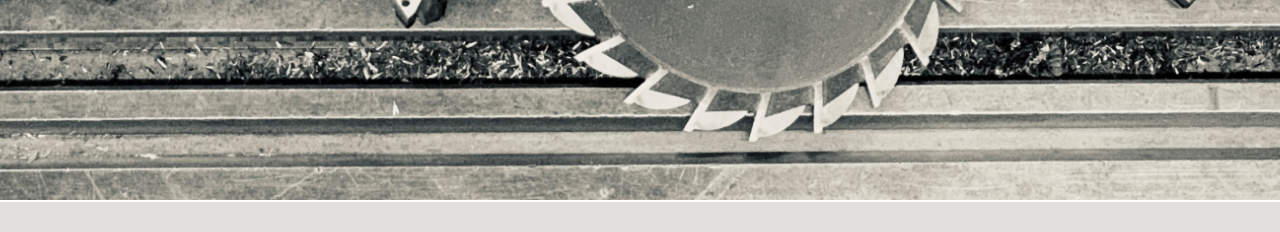
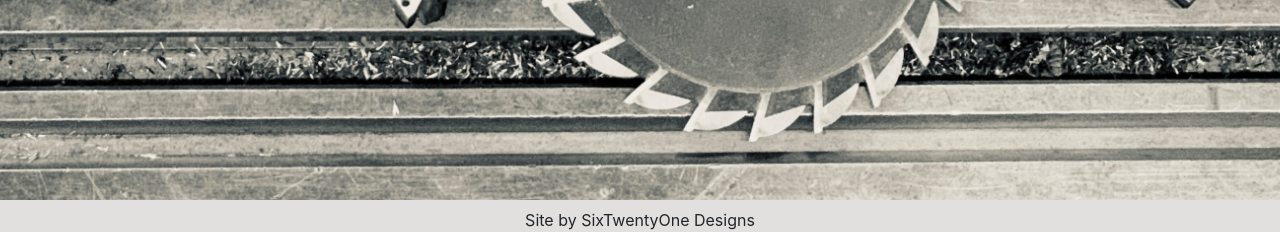
Before and after one commit to elliemcavoy/HolgateEng, a Django app: page / in a window 1280 px wide. Shown: the part 598-830 px from the top of the page. Before the commit the page ends 800 px from the top, so only its background shows below. Run offline with Django 4.2, Linux system fonts and the light colour scheme; some libraries are stand-ins or nearby versions; some web fonts are replaced.

Commit message:
Footer added

```diff
--- a/static/css/base.css
+++ b/static/css/base.css
@@ -11,6 +11,10 @@
 }
 
 #main-nav {
+    background-color: rgb(226, 223, 223);
+}
+
+footer {
     background-color: rgb(226, 223, 223);
 }
 
--- a/templates/base.html
+++ b/templates/base.html
@@ -65,6 +65,17 @@
     {% block content %}
     {% endblock %}
 
+    <footer>
+        <div class="container-fluid">
+            <div class="row">
+                <div class="col-12 text-center pt-2">
+                    Site by SixTwentyOne Designs
+
+                </div>
+            </div>
+        </div>
+    </footer>
+
     {% block postloadjs %}
 
 
```
